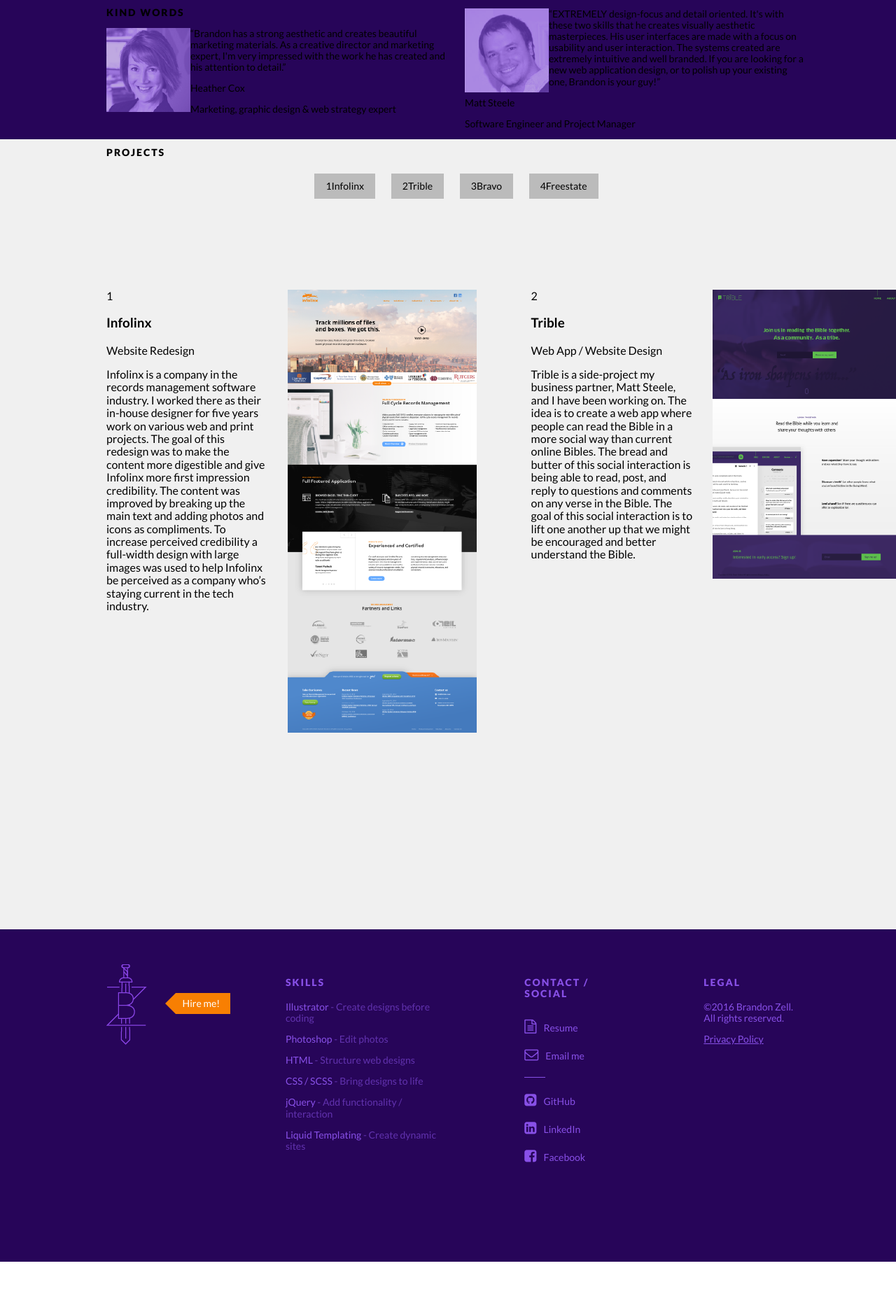
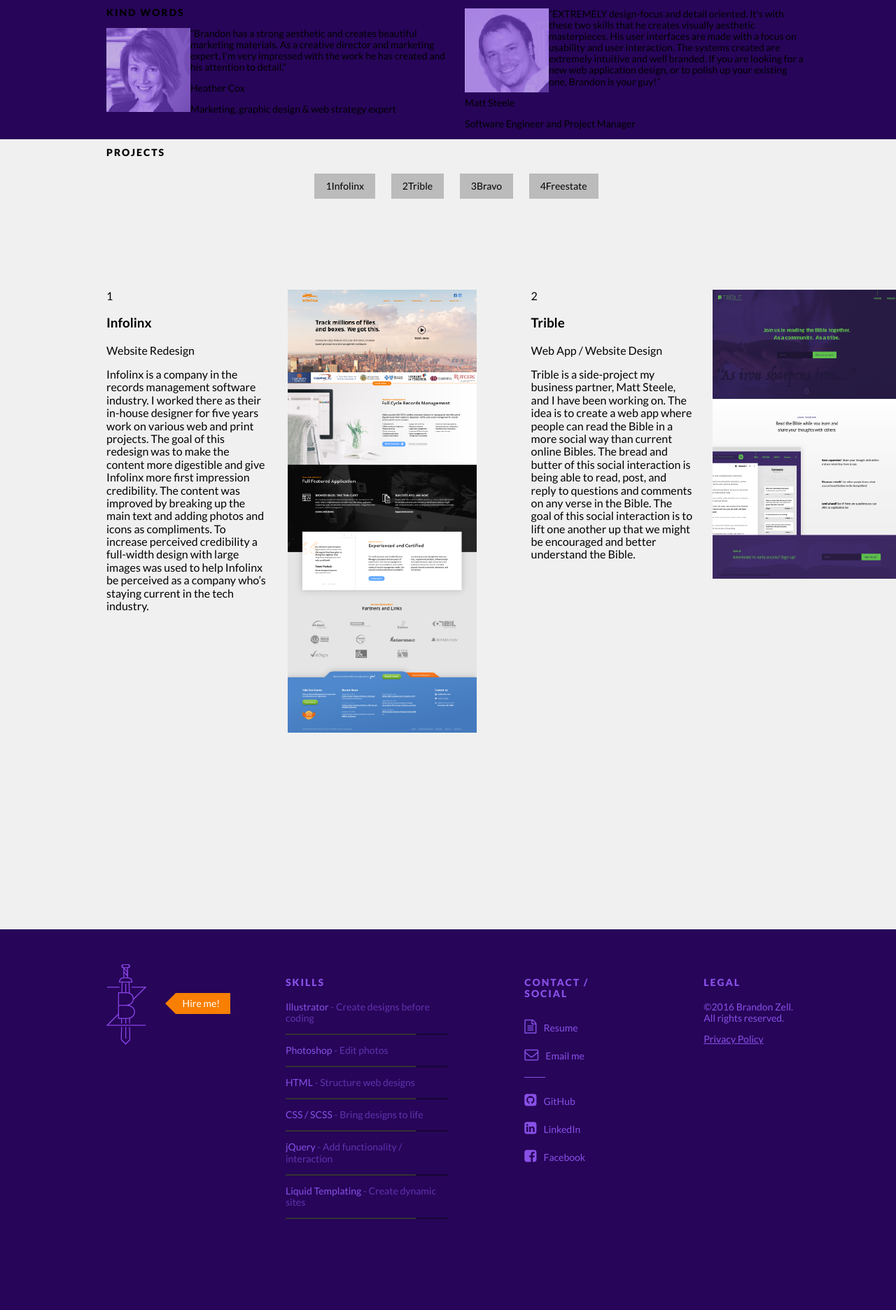
Before and after one commit to bzle/brandonz-me, a Jekyll site: the page built from index.html, in a window 1280 px wide. Shown: the part 725-2597 px from the top of the page at 70% size. Built offline with Jekyll 4.4.1, drawn with Linux system fonts in a browser that asks for light colours; nearby versions of some CDN libraries; before the commit the page ends 2528 px from its top, so only the background shows below that.

Commit message:
Updated '/css/style.scss' via CloudCannon

```diff
--- a/css/style.scss
+++ b/css/style.scss
@@ -934,10 +934,12 @@ footer a {
 }
 .skill-max {
     background-color: $dark-purple;
+    height: 2px;
     width: 100%;
 }
 .skill-level {
     background-color: $teal;
+    height: 2px;
     width: 80%;
 }
 .contact-social__link {
```
